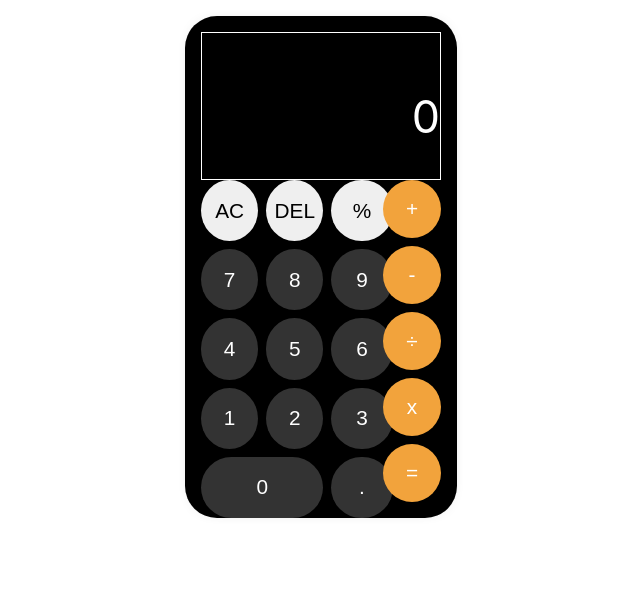
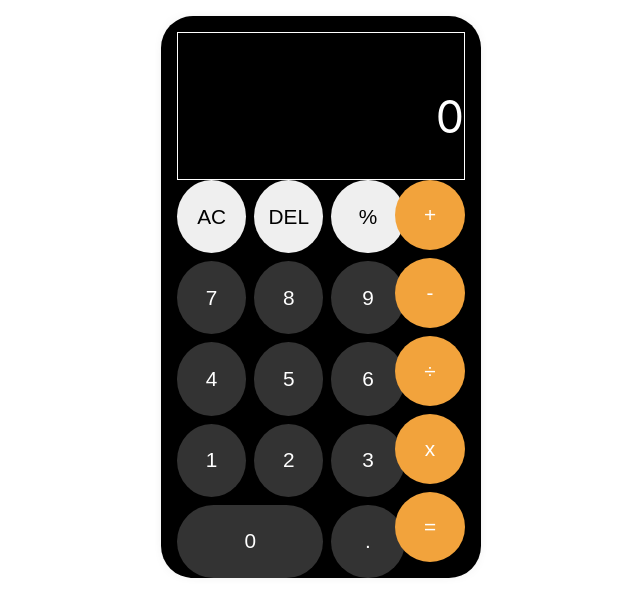
Before and after one commit to thecode-master-sy/react-calculator, a React (Vite) app: page / in a window 1280 px wide. Shown: the top 616 px of the page, without its empty margins (319-959 px from the left). Built offline with nearby package versions, Linux system fonts and the light colour scheme.

Commit message:
first commit

```diff
--- a/src/App.css
+++ b/src/App.css
@@ -92,7 +92,8 @@ button:active {
 .CalcContainer {
   background-color: black;
   padding: 1em;
-  width: min(100%, 15em);
+  width: 100%;
+  max-width: 18em;
   margin: auto;
   border-radius: 2em;
   box-shadow: 0 0 1em -0.8em rgba(0, 0, 0, 0.8);
```
